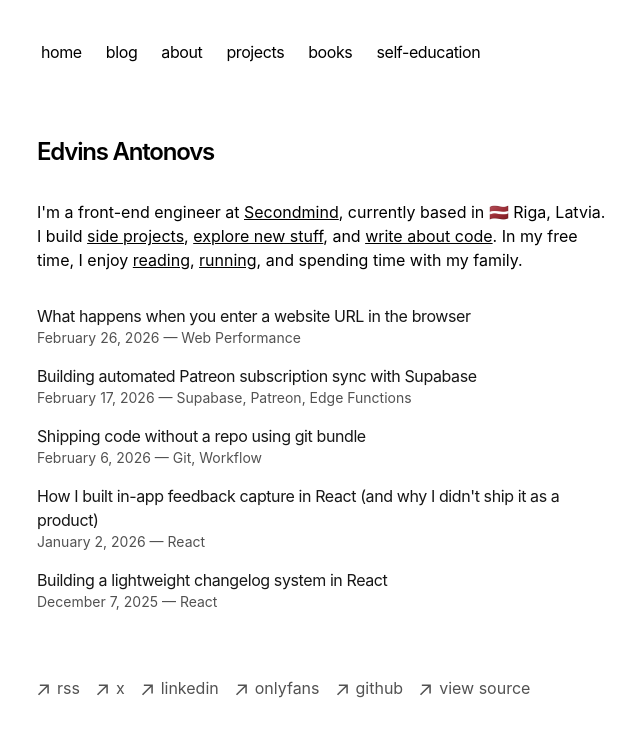
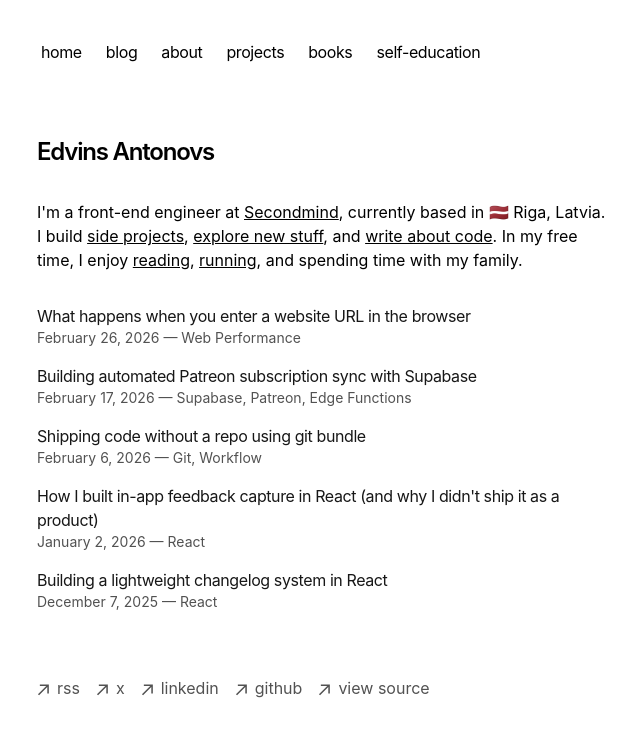
Before and after one commit to ummahusla/edvins-io, a Next.js app: page / in a window 1280 px wide. Shown: the top 736 px of the page, without its empty margins (315-955 px from the left). Built offline with nearby package versions, Linux system fonts and the light colour scheme.

Commit message:
refactor: remove YouTube link from footer component for content update

```diff
--- a/app/components/footer.tsx
+++ b/app/components/footer.tsx
@@ -51,17 +51,6 @@
             className="flex items-center transition-all hover:text-neutral-800 dark:hover:text-neutral-100"
             rel="noopener noreferrer"
             target="_blank"
-            href="https://www.youtube.com/watch?v=dQw4w9WgXcQ"
-          >
-            <ArrowIcon />
-            <p className="ml-2 h-7">onlyfans</p>
-          </a>
-        </li>
-        <li>
-          <a
-            className="flex items-center transition-all hover:text-neutral-800 dark:hover:text-neutral-100"
-            rel="noopener noreferrer"
-            target="_blank"
             href="https://github.com/ummahusla"
           >
             <ArrowIcon />
```
